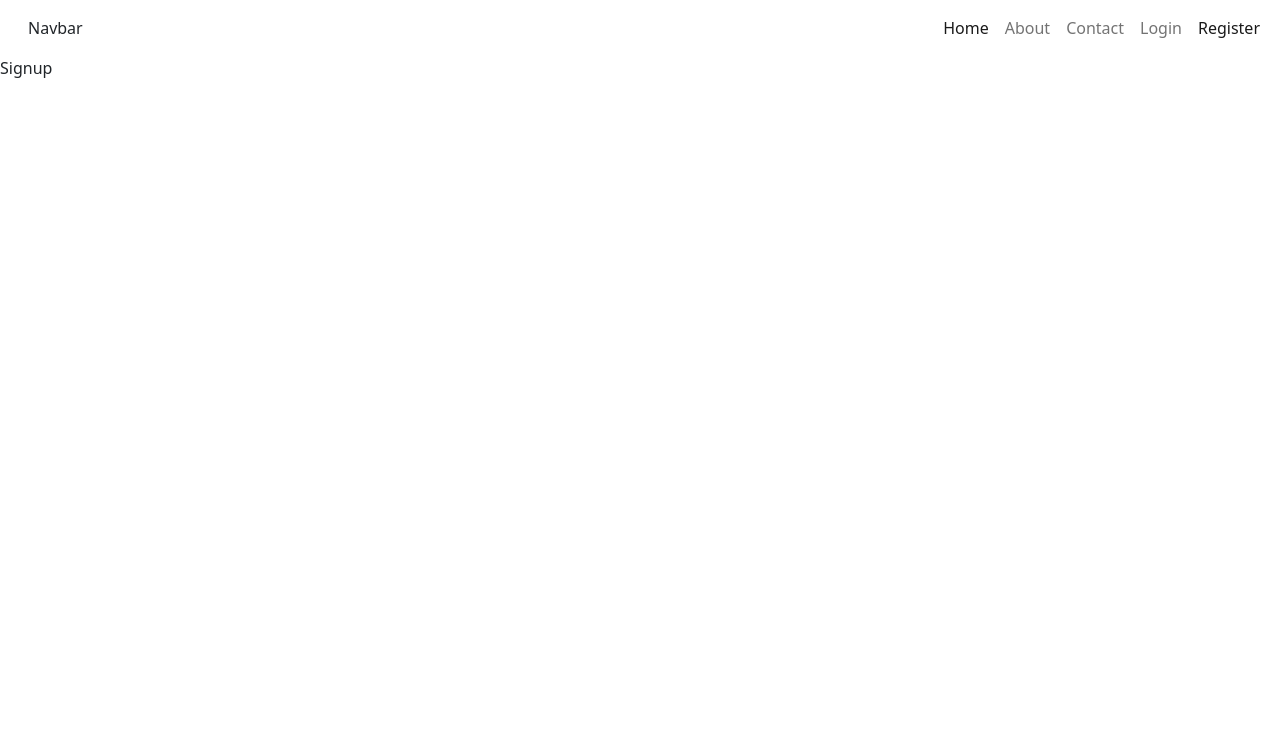
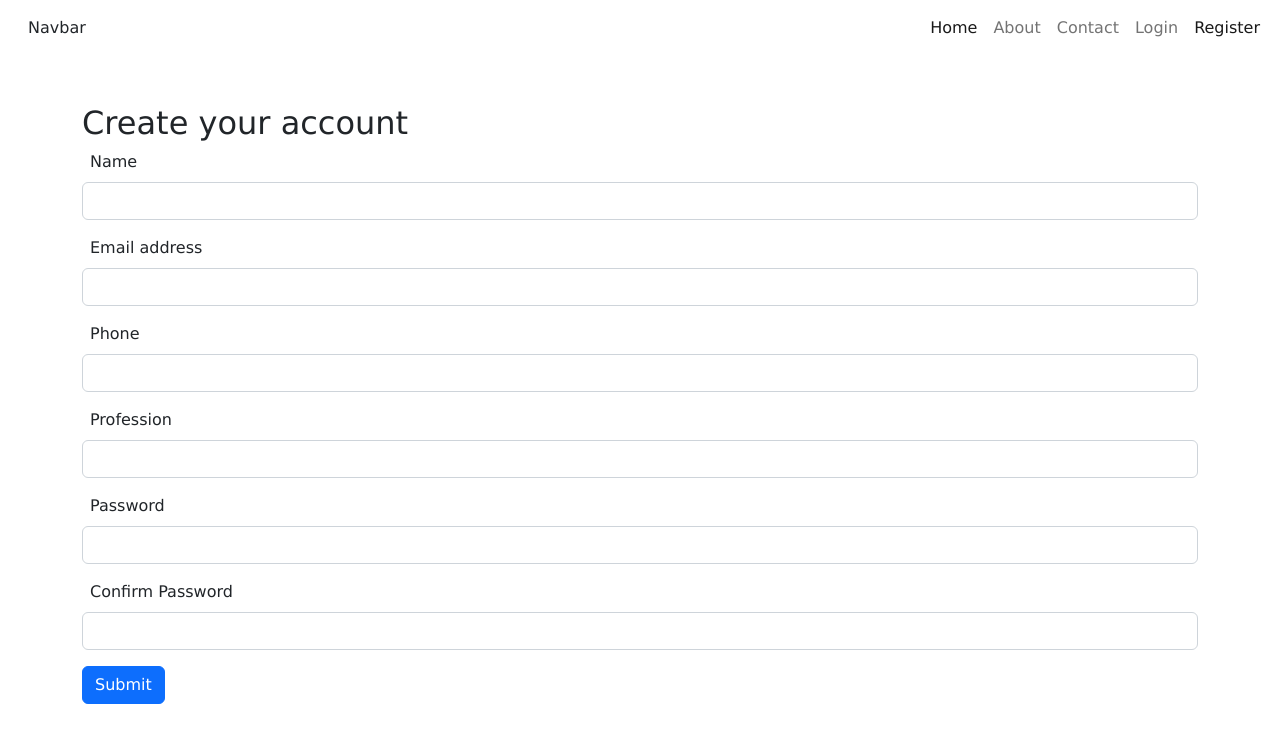
Before and after one commit to aLok-1105/mern-project, a React (Create React App) app in the folder client/: page /register in a window 1280 px wide. Shown: the top 742 px of the page. Built offline with nearby package versions, Linux system fonts and the light colour scheme.

Commit message:
update-design

```diff
--- a/client/public/index.html
+++ b/client/public/index.html
@@ -15,6 +15,7 @@
       user's mobile device or desktop. See https://developers.google.com/web/fundamentals/web-app-manifest/
     -->
     <link rel="manifest" href="%PUBLIC_URL%/manifest.json" />
+    <link rel="stylesheet" href="https://cdnjs.cloudflare.com/ajax/libs/material-design-iconic-font/2.2.0/css/material-design-iconic-font.min.css">
     <!--
       Notice the use of %PUBLIC_URL% in the tags above.
       It will be replaced with the URL of the `public` folder during the build.
--- a/client/src/App.css
+++ b/client/src/App.css
@@ -1,3 +1,8 @@
+*{
+  font-family:Verdana, Geneva, Tahoma, sans-serif;
+  font-weight: 200;
+}
+
 .App {
   text-align: center;
 }
--- a/client/src/components/Contact.js
+++ b/client/src/components/Contact.js
@@ -2,6 +2,69 @@ import React from 'react'
 
 export default function Contact() {
   return (
-    <div>Contact</div>
+    <>
+      <div>
+        <div className='container-fluid my-100'>
+          <div className='row '>
+            <div className=' d-flex justify-content-between col-lg-10 offset-1'>
+              <div className='contact-info-item d-flex justify-content-start align-items-center'>
+                <img src='' alt='img' />
+                <div>
+                  <div className='contact-info-title'>
+                    Phone
+                  </div>
+                  <div className='contact-info-text'>
+                    +845613133
+                  </div>
+                </div>
+              </div>
+              <div className='contact-info-item d-flex justify-content-start align-items-center'>
+                <img src='' alt='img' />
+                <div>
+                  <div className='contact-info-title'>
+                    Phone
+                  </div>
+                  <div className='contact-info-text'>
+                    +845613133
+                  </div>
+                </div>
+              </div>
+              <div className='contact-info-item d-flex justify-content-start align-items-center'>
+                <img src='' alt='img' />
+                <div>
+                  <div className='contact-info-title'>
+                    Phone
+                  </div>
+                  <div className='contact-info-text'>
+                    +845613133
+                  </div>
+                </div>
+              </div>
+
+            </div>
+          </div>
+          <div>
+          <form className='mt-9'>
+          <div class="mb-3">
+                <label for="name" class="form-label"><i class="zmdi zmdi-account zmdi-hc-1x me-2"></i>Name</label>
+                <input type="name" class="form-control" id="name" aria-describedby="emailHelp" />
+              </div>
+              <div class="mb-3">
+                <label for="email" class="form-label"><i class="zmdi zmdi-account zmdi-hc-1x me-2" />Email address</label>
+                <input type="email" class="form-control" id="email" aria-describedby="emailHelp" />
+              </div>
+              <div class="mb-3">
+                <label for="phone" class="form-label"><i class="zmdi zmdi-account zmdi-hc-1x me-2" />Phone</label>
+                <input type="phone" class="form-control" id="phone" aria-describedby="emailHelp" />
+              </div>
+<div class="mb-3">
+  <label for="exampleFormControlTextarea1" class="form-label">Example textarea</label>
+  <textarea class="form-control" id="exampleFormControlTextarea1" rows="3"></textarea>
+</div>
+</form>
+          </div>
+        </div>
+      </div>
+    </>
   )
 }
--- a/client/src/components/Login.js
+++ b/client/src/components/Login.js
@@ -2,6 +2,23 @@ import React from 'react'
 
 export default function Login() {
   return (
-    <div>Login</div>
+    <>
+      <div>
+        <div className='container'>
+        <h2 className='form-title'>Login</h2>
+        <form>
+        <div class="mb-3">
+                <label for="email" class="form-label"><i class="zmdi zmdi-account zmdi-hc-1x me-2" />Email address</label>
+                <input type="email" class="form-control" id="email" aria-describedby="emailHelp" />
+              </div>
+              <div class="mb-3">
+                <label for="password" class="form-label"><i class="zmdi zmdi-account zmdi-hc-1x me-2" />Password</label>
+                <input type="password" class="form-control" id="password" aria-describedby="emailHelp" />
+              </div>
+  <button type="submit" class="btn btn-primary">Log In</button>
+</form>
+        </div>
+      </div>
+    </>
   )
 }
--- a/client/src/components/Signup.js
+++ b/client/src/components/Signup.js
@@ -2,6 +2,45 @@ import React from 'react'
 
 export default function Signup() {
   return (
-    <div>Signup</div>
+    <>
+    <section className='signup'>
+      <div className='container mt-5'>
+        <div className='signup-content'>
+          <div className='signup-form' >
+            <h2 className='form-title'>Create your account</h2>
+            <form >
+              <div class="mb-3">
+                <label for="name" class="form-label"><i class="zmdi zmdi-account zmdi-hc-1x me-2"></i>Name</label>
+                <input type="name" class="form-control" id="name" aria-describedby="emailHelp" />
+              </div>
+              <div class="mb-3">
+                <label for="email" class="form-label"><i class="zmdi zmdi-account zmdi-hc-1x me-2" />Email address</label>
+                <input type="email" class="form-control" id="email" aria-describedby="emailHelp" />
+              </div>
+              <div class="mb-3">
+                <label for="phone" class="form-label"><i class="zmdi zmdi-account zmdi-hc-1x me-2" />Phone</label>
+                <input type="phone" class="form-control" id="phone" aria-describedby="emailHelp" />
+              </div>
+              <div class="mb-3">
+                <label for="work" class="form-label"><i class="zmdi zmdi-account zmdi-hc-1x me-2" />Profession</label>
+                <input type="work" class="form-control" id="work" aria-describedby="emailHelp" />
+              </div>
+              <div class="mb-3">
+                <label for="password" class="form-label"><i class="zmdi zmdi-account zmdi-hc-1x me-2" />Password</label>
+                <input type="password" class="form-control" id="password" aria-describedby="emailHelp" />
+              </div>
+              <div class="mb-3">
+                <label for="cpassword" class="form-label"><i class="zmdi zmdi-account zmdi-hc-1x me-2" />Confirm Password</label>
+                <input type="password" class="form-control" id="cpassword" aria-describedby="emailHelp" />
+              </div>
+              <button type="submit" name="signup" id='signup' class="btn btn-primary">Submit</button>
+      </form>
+
+          </div>
+        </div>
+      </div>
+    </section>
+
+    </>
   )
 }
```
